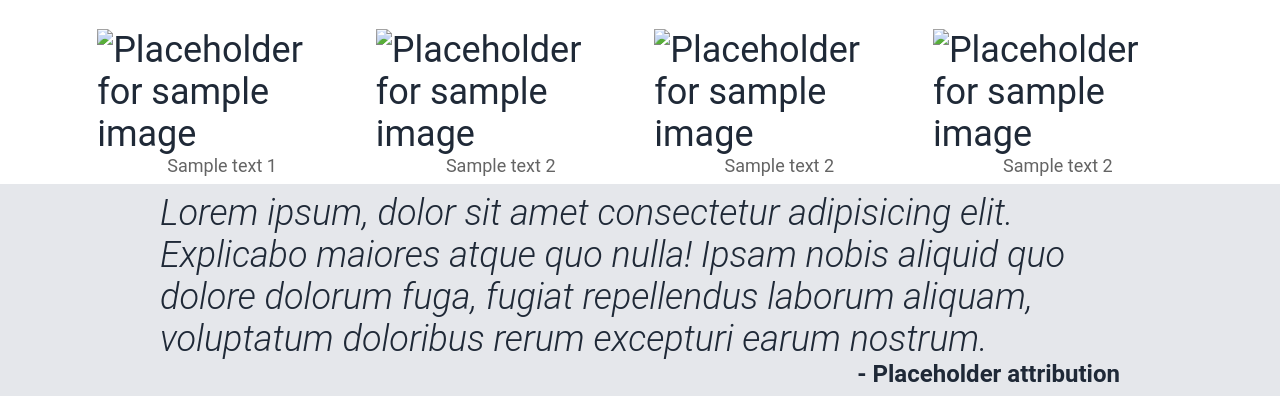
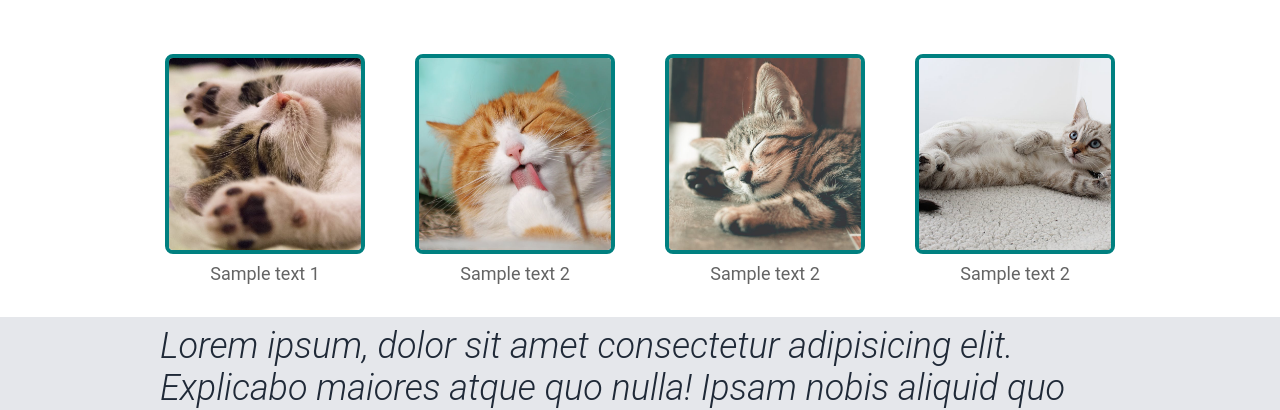
Before and after one commit to brgillis/odin-flex, a plain HTML site: page index.html in a window 1280 px wide. Shown: the part 423-833 px from the top of the page. Drawn offline with Linux system fonts and the light colour scheme.

Commit message:
Add sample images

```diff
--- a/index.html
+++ b/index.html
@@ -42,25 +42,25 @@
       <div class="samples-display">
         <div class="big-flexigap"></div>
         <div class="sample-card">
-          <img class="sample-image" src="./images/placeholder.jpg"
+          <img class="sample-image i1" src="./images/pexels-photo-416160.jpg"
             alt="Placeholder for sample image">
           <div class="sample-text secondary-text-dark">Sample text 1</div>
         </div>
         <div class="small-flexigap"></div>
         <div class="sample-card">
-          <img class="sample-image" src="./images/placeholder.jpg"
+          <img class="sample-image i2" src="./images/cat-sweet-kitty-animals-57416.jpg"
             alt="Placeholder for sample image">
           <div class="sample-text secondary-text-dark">Sample text 2</div>
         </div>
         <div class="small-flexigap"></div>
         <div class="sample-card">
-          <img class="sample-image" src="./images/placeholder.jpg"
+          <img class="sample-image i3" src="./images/pexels-photo-1056251.jpg"
             alt="Placeholder for sample image">
           <div class="sample-text secondary-text-dark">Sample text 2</div>
         </div>
         <div class="small-flexigap"></div>
         <div class="sample-card">
-          <img class="sample-image" src="./images/placeholder.jpg"
+          <img class="sample-image i4" src="./images/pexels-photo-2558605.jpg"
             alt="Placeholder for sample image">
           <div class="sample-text secondary-text-dark">Sample text 2</div>
         </div>
--- a/style.css
+++ b/style.css
@@ -150,6 +150,7 @@ li {
 
 .sample-card {
   flex: 0 1 250px;
+  padding: 25px
 }
 
 .big-flexigap {
@@ -158,6 +159,30 @@ li {
 
 .small-flexigap {
   flex: 1;
+}
+
+.sample-image {
+  width: 200px;
+  height: 200px;
+  object-fit: cover;
+  border: 4px solid teal;
+  border-radius: 8px;
+}
+
+.sample-image.i1 {
+  object-position: 10% 50%;
+}
+
+.sample-image.i2 {
+  object-position: 10% 50%;
+}
+
+.sample-image.i3 {
+  object-position: 30% 50%;
+}
+
+.sample-image.i4 {
+  object-position: 50% 50%;
 }
 
 .sample-text {
```
Also changed, not shown: images/cat-sweet-kitty-animals-57416.jpg (added), images/pexels-photo-1056251.jpg (added), images/pexels-photo-2558605.jpg (added), images/pexels-photo-416160.jpg (added).
